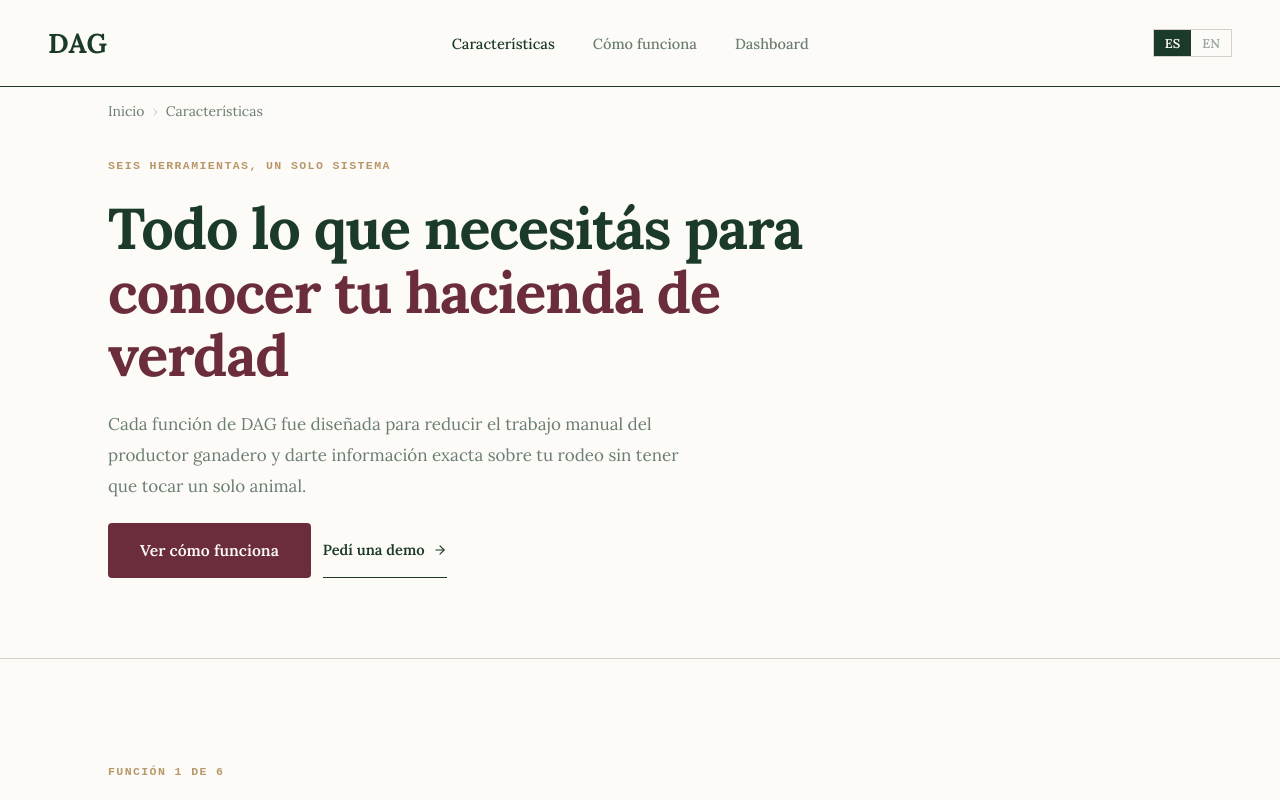
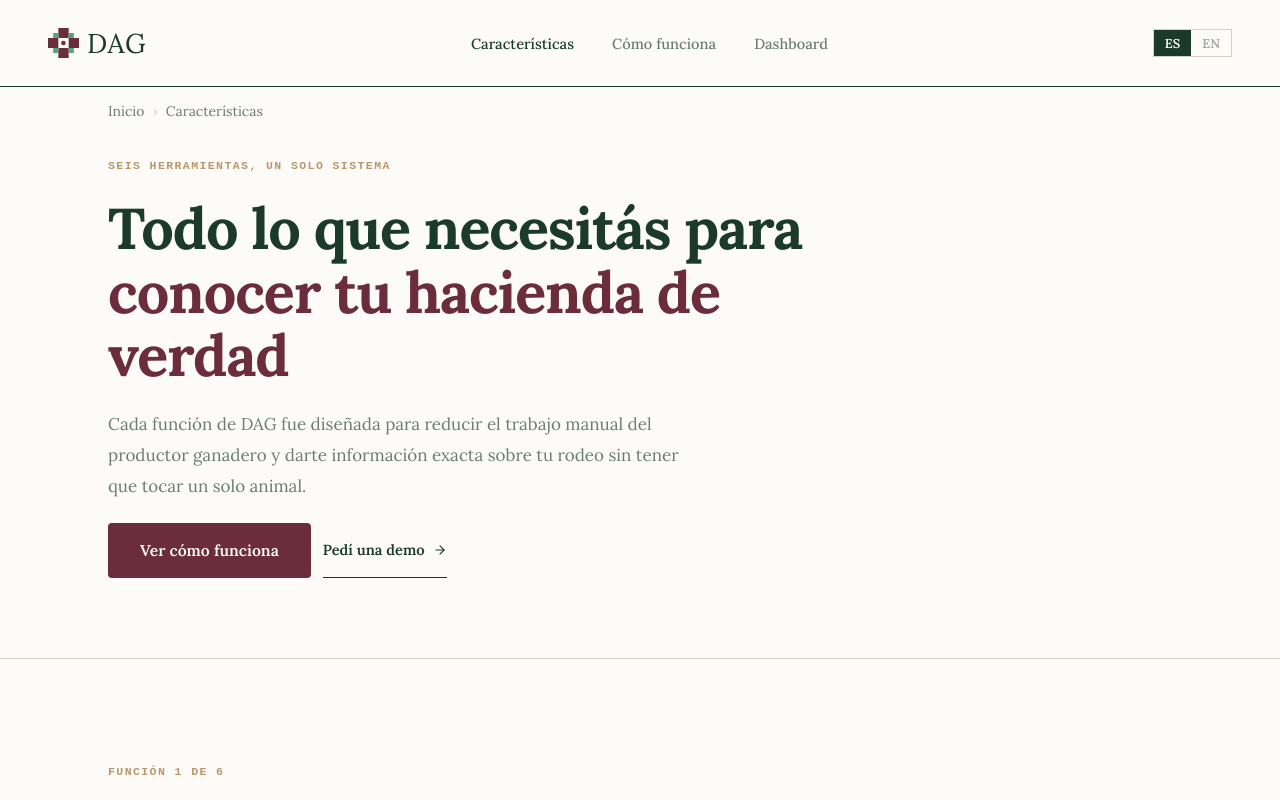
Before and after one commit to co1or4do/webpage, a plain HTML site: page caracteristicas.html in a window 1280 px wide. Shown: the top 800 px of the page. Drawn offline with Linux system fonts and the light colour scheme; a web font is replaced by a local one.

Commit message:
Add DAG logo to navbar across all pages

```diff
--- a/caracteristicas.html
+++ b/caracteristicas.html
@@ -69,8 +69,12 @@
 
     .nav-logo {
       font-family: 'Lora', Georgia, serif;
-      font-size: 1.6rem; font-weight: 700; color: var(--green);
+      font-size: 1.6rem; font-weight: 400; color: var(--green);
       text-decoration: none; letter-spacing: .02em;
+      display: flex; align-items: center; gap: .5rem;
+    }
+    .nav-logo img {
+      height: 1.8rem; width: auto;
     }
 
     .nav-links { display: flex; align-items: center; gap: 6px; list-style: none; }
@@ -370,7 +374,7 @@
 <!-- ══ NAV ══ -->
 <nav id="nav">
   <div class="nav-in">
-    <a href="index.html" class="nav-logo">DAG</a>
+    <a href="index.html" class="nav-logo"><img src="img/logo-dag.svg" alt="DAG logo">DAG</a>
     <ul class="nav-links">
       <li><a href="caracteristicas.html" class="active" data-es="Características" data-en="Features">Características</a></li>
       <li><a href="como-funciona.html" data-es="Cómo funciona" data-en="How it works">Cómo funciona</a></li>
```
Also changed, not shown: como-funciona.html (+6 -2 lines), dashboard.html (+6 -2 lines), index.html (+1 -1 lines), img/logo-dag.svg (added).
